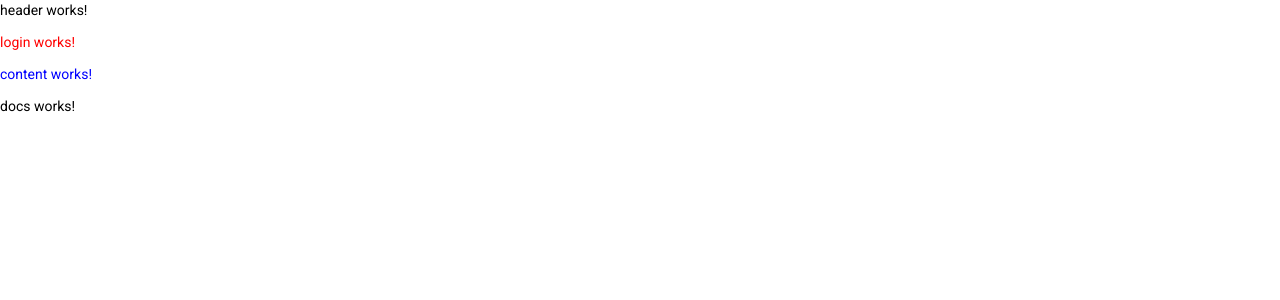
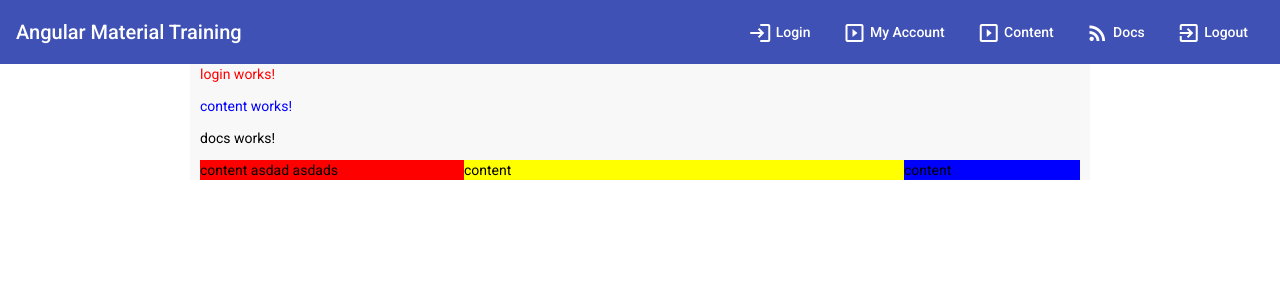
Before and after one commit to inspirexs/angular-training-updated, an Angular app: page / in a window 1280 px wide. Shown: the top 300 px of the page. Built offline with nearby package versions, Linux system fonts and the light colour scheme.

Commit message:
added headr and responsive design

```diff
--- a/src/app/app.component.html
+++ b/src/app/app.component.html
@@ -1,4 +1,16 @@
 <app-header></app-header>
-<app-login></app-login>
-<app-content></app-content>
-<app-docs></app-docs>
+<div class="container" fxLayout="row" fxLayoutAlign="center">
+
+  <div fxFlex="100%" fxFlex.gt-sm="1 1 900px" style="background-color: #F8F8F8; padding-left: 10px; padding-right: 10px;" >
+    <app-login></app-login>
+    <app-content></app-content>
+    <app-docs></app-docs>
+    <div class="container" fxLayout="row" fxLayoutAlign="center">
+      <div fxFlex="30%" style="background-color: red;">content asdad asdads</div>
+      <div fxFlex="50%" style="background-color: yellow;">content</div>
+      <div fxFlex="20%" style="background-color: blue;">content</div>
+    </div>
+
+  </div>
+
+</div>
--- a/src/app/header/header.component.html
+++ b/src/app/header/header.component.html
@@ -1 +1,54 @@
-<p>header works!</p>
+<mat-toolbar fxLayout="row" color="primary">
+  <span fxFlex>Angular Material Training</span>
+  <button mat-button fxHide.lt-md>
+    <mat-icon class="mr" >login</mat-icon>
+    Login
+  </button>
+  <button mat-button fxHide.lt-md>
+    <mat-icon class="mr">slideshow</mat-icon>
+    My Account
+  </button>
+  <button mat-button fxHide.lt-md>
+    <mat-icon class="mr">slideshow</mat-icon>
+    Content
+  </button>
+  <button mat-button fxHide.lt-md>
+    <mat-icon class="mr">rss_feed</mat-icon>
+    Docs
+  </button>
+  <button mat-button fxHide.lt-md>
+    <mat-icon class="mr">exit_to_app</mat-icon>
+    Logout
+  </button>
+
+  <button mat-icon-button [matMenuTriggerFor]="dropMenu"  fxHide fxShow.xs fxShow.sm>
+      <mat-icon>more_vert</mat-icon>
+  </button>
+  <mat-menu #dropMenu="matMenu">
+    <button mat-button>
+      <mat-icon class="mr">login</mat-icon>
+      Login
+    </button>
+    <mat-divider></mat-divider>
+    <button mat-button >
+      <mat-icon class="mr">slideshow</mat-icon>
+      My Account
+    </button>
+    <mat-divider></mat-divider>
+    <button mat-button >
+      <mat-icon class="mr">slideshow</mat-icon>
+      Content
+    </button>
+    <mat-divider></mat-divider>
+    <button mat-button >
+      <mat-icon class="mr">rss_feed</mat-icon>
+      Docs
+    </button>
+    <mat-divider></mat-divider>
+    <button mat-button >
+      <mat-icon class="mr">exit_to_app</mat-icon>
+      Logout
+    </button>
+
+  </mat-menu>
+</mat-toolbar>
```
Also changed, not shown: src/app/app.module.ts (+19 -1 lines).
